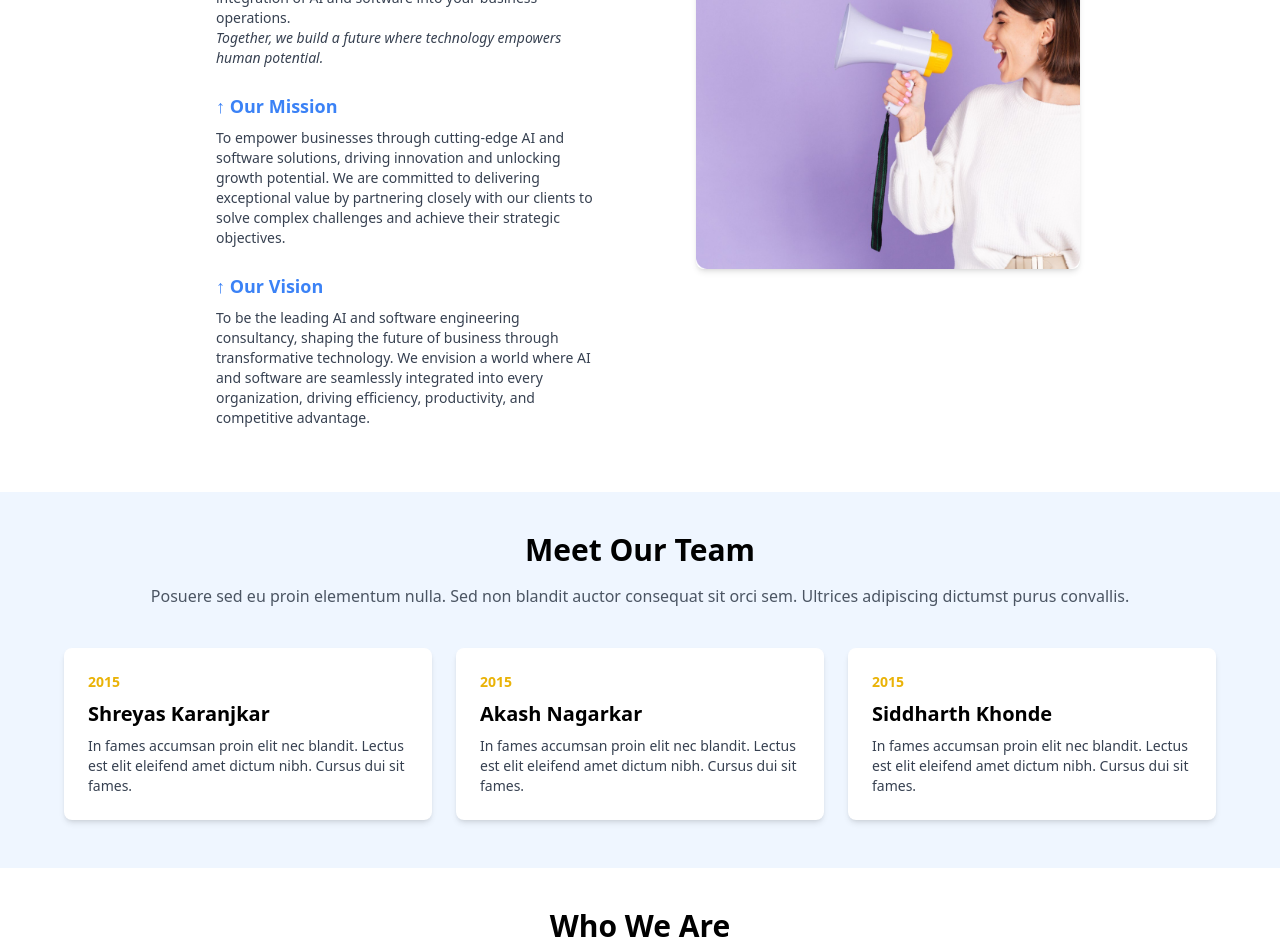
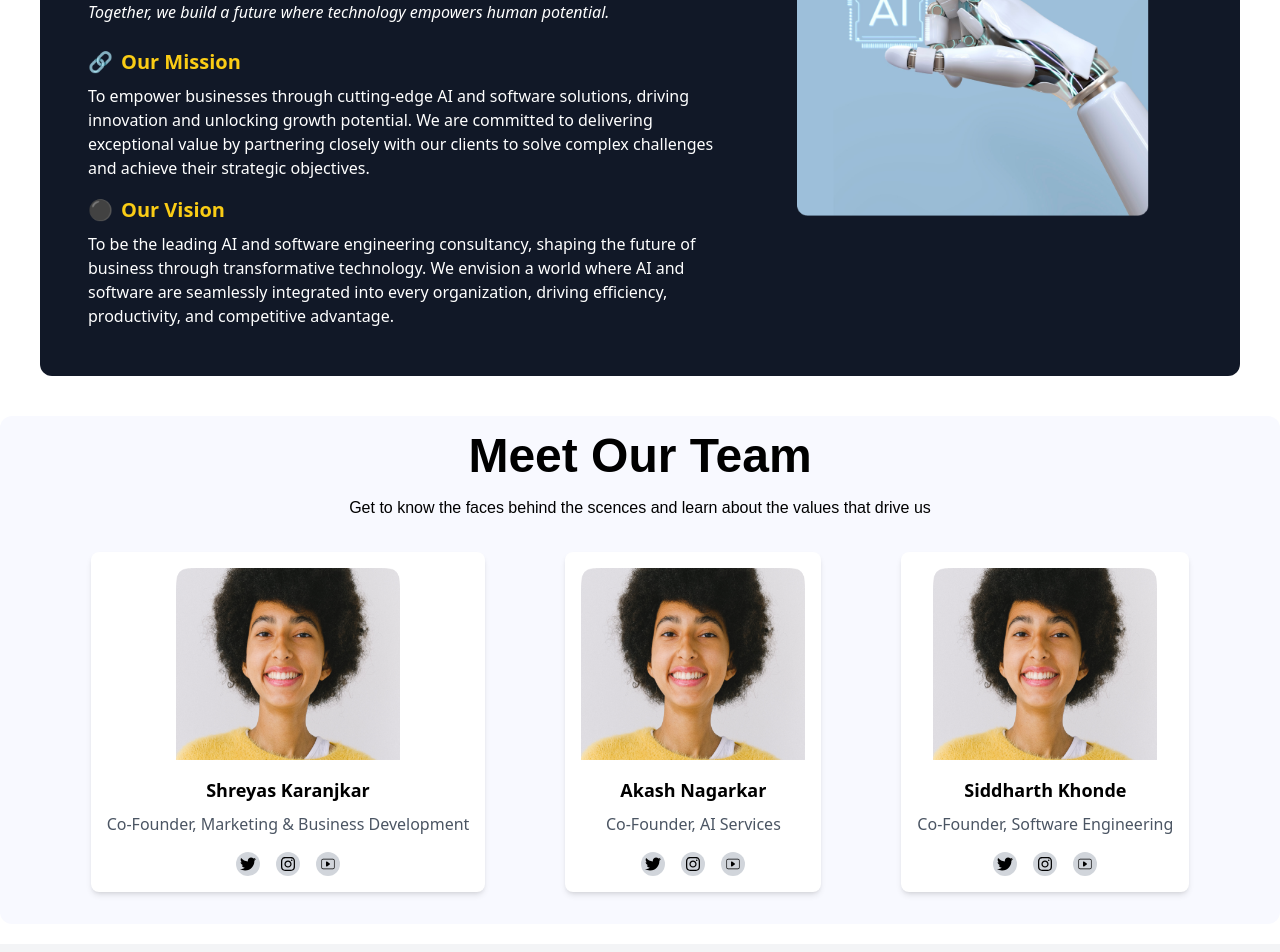
Before and after one commit to axia-ai/axia-ai-website, a React (Vite) app: page /aboutUs in a window 1280 px wide. Shown: the part 740-1692 px from the top of the page. Built offline with nearby package versions, Linux system fonts and the light colour scheme.

Commit message:
updated/removed some sections

```diff
--- a/src/Components/AboutUsSection/AboutUsValues.jsx
+++ b/src/Components/AboutUsSection/AboutUsValues.jsx
@@ -6,33 +6,49 @@ function AboutUsValues() {
     <div className="m-10 bg-gray-900 text-white p-8 rounded-xl max-w-full mx-5 sm:mx-10 flex flex-col md:flex-row content-center text-center md:text-left">
       <div className="flex-1 p-4 text-sm md:text-base">
         <h1 className="text-2xl md:text-3xl font-bold mb-4">
-          Unveiling the Vision and Values of ImmiGo
+          Who Are We?
         </h1>
         <p className="mb-6">
-          At nullam leo consectetur euismod enim. Orci donec sapien et semper
-          fringilla pellentesque in diam mi. Pulvinar ante sed velit ac nibh.
-          Amet duis orci nibh nullam. Phasellus suspendisse ornare arcu eu orci
-          urna justo.
+        <strong>
+            We are a dynamic AI and Software Engineering consultancy dedicated
+            to propelling businesses forward.{" "}
+          </strong>
+          With a deep-rooted passion for technology and a sharp focus on
+          business outcomes, we partner with clients across diverse industries
+          to tackle complex challenges and drive sustainable growth. Our team of
+          seasoned experts combines technical brilliance with strategic thinking
+          to deliver innovative solutions that exceed expectations. From
+          inception to delivery, we provide end-to-end support, ensuring
+          seamless integration of AI and software into your business operations.
+          <br></br>
+          <i>
+            Together, we build a future where technology empowers human
+            potential.
+          </i>
         </p>
         <div className="text-sm md:text-base">
           <div className="mb-4">
             <h3 className="text-yellow-400 font-semibold text-xl mb-2">
-              <span className="mr-2">🔗</span>Our Vision
+              <span className="mr-2">🔗</span>Our Mission
             </h3>
             <p>
-              At nullam leo consectetur euismod enim. Orci donec sapien et
-              semper fringilla pellentesque in diam mi. Pulvinar ante sed velit
-              ac nibh.
+            To empower businesses through cutting-edge AI and software
+            solutions, driving innovation and unlocking growth potential. We are
+            committed to delivering exceptional value by partnering closely with
+            our clients to solve complex challenges and achieve their strategic
+            objectives.
             </p>
           </div>
           <div>
             <h3 className="text-yellow-400 font-semibold text-xl mb-2">
-              <span className="mr-2">⚫</span>Our Value
+              <span className="mr-2">⚫</span>Our Vision
             </h3>
             <p>
-              At nullam leo consectetur euismod enim. Orci donec sapien et
-              semper fringilla pellentesque in diam mi. Pulvinar ante sed velit
-              ac nibh.
+            To be the leading AI and software engineering consultancy, shaping
+            the future of business through transformative technology. We
+            envision a world where AI and software are seamlessly integrated
+            into every organization, driving efficiency, productivity, and
+            competitive advantage.
             </p>
           </div>
         </div>
--- a/src/Components/ContactUsComponents/ContactUsForm.jsx
+++ b/src/Components/ContactUsComponents/ContactUsForm.jsx
@@ -51,6 +51,14 @@ function ContactUsForm() {
         <div className="col-span-1 md:col-span-2">
           <label className="block text-gray-700">Select Subject?</label>
           <div className="flex items-center mt-2 space-x-4">
+          <label className="flex items-center">
+              <input
+                type="radio"
+                name="subject"
+                className="form-radio text-blue-500"
+              />
+              <span className="ml-2">Project Discussions</span>
+            </label>
             <label className="flex items-center">
               <input
                 type="radio"
@@ -66,23 +74,7 @@ function ContactUsForm() {
                 name="subject"
                 className="form-radio text-blue-500"
               />
-              <span className="ml-2">General Inquiry</span>
-            </label>
-            <label className="flex items-center">
-              <input
-                type="radio"
-                name="subject"
-                className="form-radio text-blue-500"
-              />
-              <span className="ml-2">General Inquiry</span>
-            </label>
-            <label className="flex items-center">
-              <input
-                type="radio"
-                name="subject"
-                className="form-radio text-blue-500"
-              />
-              <span className="ml-2">General Inquiry</span>
+              <span className="ml-2">Career Opportunities</span>
             </label>
           </div>
         </div>
--- a/src/Components/ContactUsComponents/ContactUsInformation.jsx
+++ b/src/Components/ContactUsComponents/ContactUsInformation.jsx
@@ -12,10 +12,10 @@ const ContactUsInformation = () => {
   return (
     <div className="bg-darkBlue p-10 rounded-lg text-white text-xs sm:text-sm">
       <div className="mb-20">
-        <h2 className="text-2xl font-bold mb-2">Contact Information</h2>
-        <p className="text-gray-300 mb-6">
+        <h2 className="text-2xl font-bold mb-2">Connect With Us!</h2>
+       {/* <p className="text-gray-300 mb-6">
           Say something to start a live chat!
-        </p>
+        </p> */}
       </div>
       <div className="mb-9 flex items-center">
         <FaPhoneAlt className="text-white mr-4" />
--- a/src/Components/Pages/AboutUsPage.jsx
+++ b/src/Components/Pages/AboutUsPage.jsx
@@ -9,9 +9,9 @@ import Teams from '../Teams/Teams'
 function AboutUs() {
   return (
     <Layout heroHeading={"Our Story"} heroPara={"We help you to unleash the power of AI to transform your business."}>
-      <AboutUsVision />
+      {/* <AboutUsVision />
       <AboutUsStory />
-      <AboutUsInfo />
+      <AboutUsInfo /> */}
       <AboutUsValues/>
       <Teams/>
     </Layout>
--- a/src/Components/Teams/Teams.jsx
+++ b/src/Components/Teams/Teams.jsx
@@ -11,9 +11,9 @@ const Teams = () => {
           that drive us
         </p>
         <div className="flex justify-between items-center my-8 max-md:flex-col max-md:my-3">
-          <Teams_card Name="Michael L." Post="UI/UX"/>
-          <Teams_card Name="Michael L." Post="UI/UX"/>
-          <Teams_card Name="Michael L." Post="UI/UX"/>
+          <Teams_card Name="Shreyas Karanjkar" Post="Co-Founder, Marketing & Business Development"/>
+          <Teams_card Name="Akash Nagarkar" Post="Co-Founder, AI Services"/>
+          <Teams_card Name="Siddharth Khonde" Post="Co-Founder, Software Engineering"/>
         </div>
       </div>
     </>
```
